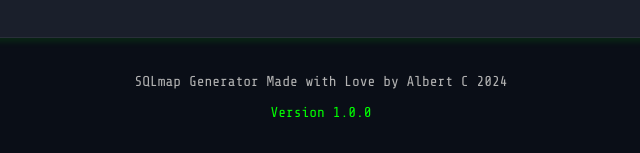
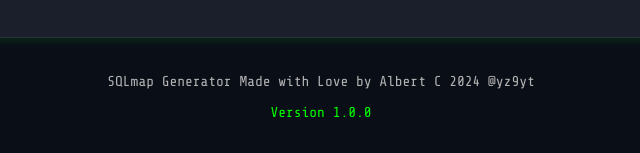
Before and after one commit to Vishesh-Dhiman/SQL-Map, a plain HTML site: page index.html in a window 1280 px wide. Shown: the part 1393-1546 px from the top of the page, 319-959 px from the left. Drawn offline with nearby package versions, Linux system fonts and the light colour scheme.

Commit message:
Update index.html

```diff
--- a/index.html
+++ b/index.html
@@ -214,7 +214,7 @@
         </div>
 
         <footer class="footer">
-            <p>SQLmap Generator Made with Love by Albert C 2024</p>
+            <p>SQLmap Generator Made with Love by Albert C 2024 @yz9yt</p>
             <p class="version">Version 1.0.0</p>
         </footer>
     </div>
```
